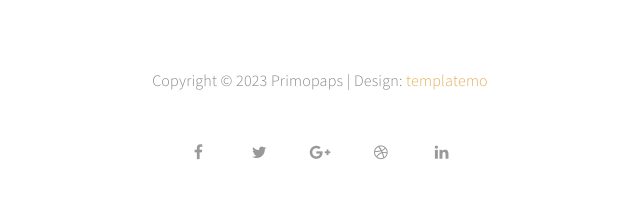
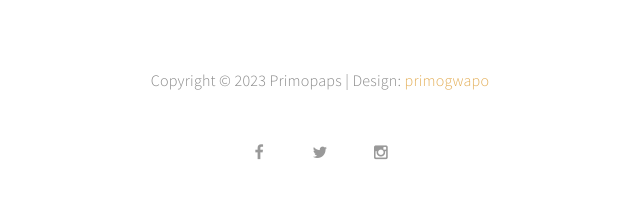
Before and after one commit to Primopaps/Primopaps, a plain HTML site: page index.html in a window 1280 px wide. Shown: the part 3500-3698 px from the top of the page, 320-960 px from the left. Drawn offline with Linux system fonts and the light colour scheme.

Commit message:
Update index.html

```diff
--- a/index.html
+++ b/index.html
@@ -376,14 +376,12 @@ http://www.templatemo.com/tm-498-stimulus
                     <div class="wow fadeInUp footer-copyright" data-wow-delay="1.8s">
                          <p>Copyright &copy; 2023 Primopaps
 
-                    | Design: <a href="http://www.google.com/+templatemo" target="_parent">templatemo</a></p>
+                    | Design: <a href="http://www.google.com/+primogwapo" target="_parent">primogwapo</a></p>
                     </div>
 				<ul class="wow fadeInUp social-icon" data-wow-delay="2s">
-                         <li><a href="#" class="fa fa-facebook"></a></li>
-                         <li><a href="#" class="fa fa-twitter"></a></li>
-                         <li><a href="#" class="fa fa-google-plus"></a></li>
-                         <li><a href="#" class="fa fa-dribbble"></a></li>
-                         <li><a href="#" class="fa fa-linkedin"></a></li>
+                         <li><a href="https://www.facebook.com/chimchim.park.07?mibextid=ZbWKwL" class="fa fa-facebook"></a></li>
+                         <li><a href="https://twitter.com/papii_primo" class="fa fa-twitter"></a></li>
+                         <li><a href="https://www.instagram.com/primopaps/" class="fa fa-instagram"></a></li>
                     </ul>
                </div>
 
```
